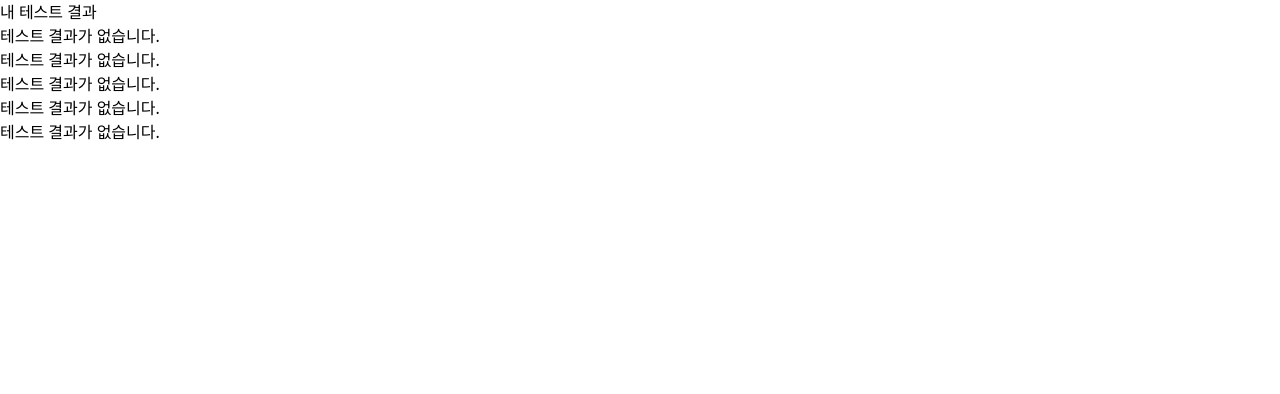
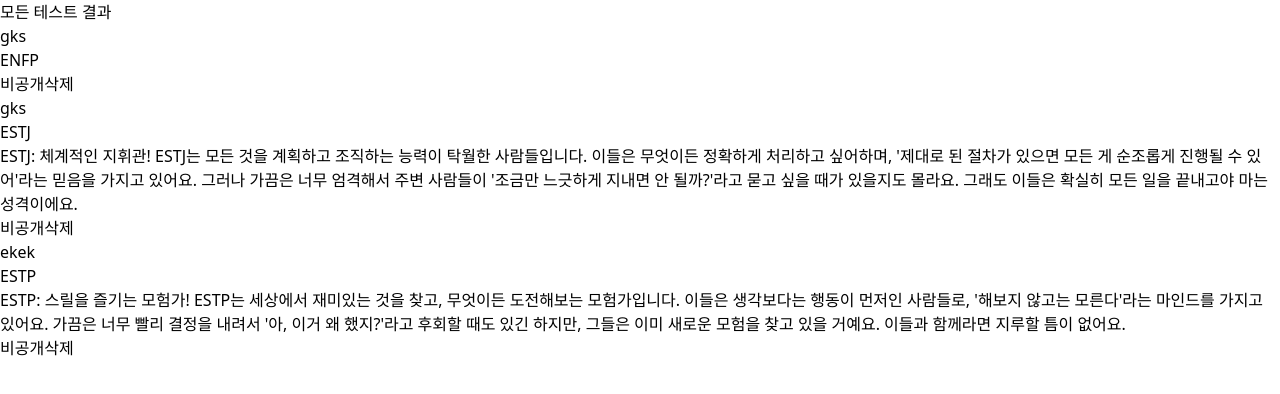
Before and after one commit to gksek015/MBTI, a React (Vite) app: page /result in a window 1280 px wide. Shown: the top 394 px of the page. Built offline with nearby package versions, Linux system fonts and the light colour scheme; data requests are answered from the project's data file; sample sign-in values are in the browser's storage.

Commit message:
fix: TestResult.jsx nickname

```diff
--- a/db.json
+++ b/db.json
@@ -1,34 +1,30 @@
 {
   "testResults": [
     {
-      "id": "aa40",
-      "result": "ESTJ",
+      "id": "f918",
+      "userId": "bbbb",
+      "nickname": "gks",
+      "result": "ENFP",
       "visibility": true,
-      "createdAt": "2024-11-26T01:54:44.618Z"
+      "createdAt": "2024-11-26T05:45:00.138Z"
     },
     {
-      "id": "f9ba",
-      "result": "ENTP",
+      "id": "a70c",
+      "userId": "bbbb",
+      "nickname": "gks",
+      "result": "ESTJ",
+      "description": "ESTJ: 체계적인 지휘관! ESTJ는 모든 것을 계획하고 조직하는 능력이 탁월한 사람들입니다. 이들은 무엇이든 정확하게 처리하고 싶어하며, '제대로 된 절차가 있으면 모든 게 순조롭게 진행될 수 있어'라는 믿음을 가지고 있어요. 그러나 가끔은 너무 엄격해서 주변 사람들이 '조금만 느긋하게 지내면 안 될까?'라고 묻고 싶을 때가 있을지도 몰라요. 그래도 이들은 확실히 모든 일을 끝내고야 마는 성격이에요.",
       "visibility": true,
-      "createdAt": "2024-11-26T02:29:39.789Z"
+      "createdAt": "2024-11-26T05:59:59.386Z"
     },
     {
-      "id": "1692",
-      "result": "ESFJ",
+      "id": "e976",
+      "userId": "hdy1490",
+      "nickname": "ekek",
+      "result": "ESTP",
+      "description": "ESTP: 스릴을 즐기는 모험가! ESTP는 세상에서 재미있는 것을 찾고, 무엇이든 도전해보는 모험가입니다. 이들은 생각보다는 행동이 먼저인 사람들로, '해보지 않고는 모른다'라는 마인드를 가지고 있어요. 가끔은 너무 빨리 결정을 내려서 '아, 이거 왜 했지?'라고 후회할 때도 있긴 하지만, 그들은 이미 새로운 모험을 찾고 있을 거예요. 이들과 함께라면 지루할 틈이 없어요.",
       "visibility": true,
-      "createdAt": "2024-11-26T03:12:25.972Z"
-    },
-    {
-      "id": "a781",
-      "result": "ESFP",
-      "visibility": true,
-      "createdAt": "2024-11-26T03:22:00.118Z"
-    },
-    {
-      "id": "3f77",
-      "result": "ESFJ",
-      "visibility": true,
-      "createdAt": "2024-11-26T03:41:53.466Z"
+      "createdAt": "2024-11-26T06:35:57.450Z"
     }
   ]
 }
--- a/src/api/auth.js
+++ b/src/api/auth.js
@@ -37,7 +37,12 @@ export const login = async (userid, password) => {
 
 export const getUserProfile = async () => {
     try{
-        const response = await API.get("/user");
+        const token = localStorage.getItem("token");
+        const response = await API.get("/user", {
+            headers: {
+                Authorization: `Bearer ${token}`
+            },
+        });
         return response.data;
     } catch(error) {
         console.error(error);
--- a/src/components/TestResultItem.jsx
+++ b/src/components/TestResultItem.jsx
@@ -1,13 +1,16 @@
 
-const TestResultItem = ({results, onUpdate, onDelete}) => {
+const TestResultItem = ({results, onHide, onDelete}) => {
     console.log("second", results)
     return (
         <div className="p-4 bg-gray-100 rounded-lg mb-4">
-          <h2 className="text-xl font-semibold">{results.id}</h2>
+          <h2 className="text-xl font-semibold">{results.nickname}</h2>
           <p>{results.result}</p>
+          <div>
+            <p>{results.description}</p>
+          </div>
           <div className="flex justify-between mt-4">
-            <button onClick={onUpdate} className="btn btn-primary">
-              업데이트
+            <button onClick={onHide} className="btn btn-primary">
+              비공개
             </button>
             <button onClick={onDelete} className="btn btn-danger">
               삭제
--- a/src/components/TestResultList.jsx
+++ b/src/components/TestResultList.jsx
@@ -1,7 +1,7 @@
 import TestResultItem from "./TestResultItem";
 
 
-const TestResultList = ({results, onUpdate, onDelete}) => {
+const TestResultList = ({results, onHide, onDelete}) => {
     console.log("first", results)
     return (
         <div>
@@ -9,9 +9,9 @@ const TestResultList = ({results, onUpdate, onDelete}) => {
             results.map((result) => (
               <TestResultItem
                 key={result.id}
-                results={result} // 단일 결과 전달
-                onUpdate={onUpdate}
-                onDelete={onDelete}
+                results={result}
+                onHide={() => onHide(result.id)}
+                onDelete={() => onDelete(result.id)}
               />
             ))
           ) : (
--- a/src/pages/Test.jsx
+++ b/src/pages/Test.jsx
@@ -1,21 +1,39 @@
-import { useState } from "react";
+import { useEffect, useState } from "react";
 import TestForm from "../components/TestForm";
 import { calculateMBTI, mbtiDescriptions } from "../utils/mbtiCalculator";
 import { useNavigate } from "react-router-dom";
 import { createTestResult } from "../api/testResults";
+import { getUserProfile } from "../api/auth";
 
-const TestPage = ({ user }) => {
+const TestPage = () => {
   const navigate = useNavigate();
   const [result, setResult] = useState(null);
+  const [user, setUser] = useState(null);
+
+  useEffect(() => {
+    const fetchUser = async () => {
+      try {
+        const fetchedUser = await getUserProfile();
+        setUser(fetchedUser)
+      } catch (error) {
+        console.error(error)
+      }
+    };
+    fetchUser();
+  },[])
 
   const handleTestSubmit = async (answers) => {
     console.log({answers})
+
     const mbtiResult = calculateMBTI(answers);
 
     try {
+      const mbtiDescription = mbtiDescriptions[mbtiResult]
       await createTestResult({
         userId: user?.id,
+        nickname: user.nickname,
         result: mbtiResult,
+        description: mbtiDescription,
         visibility: true,
         createdAt : new Date().toISOString(),
       });
--- a/src/pages/TestResult.jsx
+++ b/src/pages/TestResult.jsx
@@ -1,6 +1,7 @@
 import { useState, useEffect } from "react";
 import { getTestResults } from "../api/testResults";
 import TestResultList from "../components/TestResultList";
+import { toast } from "react-toastify";
 
 const TestResult = () => {
   const [results, setResults] = useState([]);
@@ -22,12 +23,18 @@ useEffect(() => {
   fetchTestResults();
 }, [])
 
-const handleUpdate = () => {
-
+const handleHide = (id) => {
+  const updatedResults = results.map((result) =>
+    result.id === id ? {...result, visibility: false} : result
+  );
+  setResults(updatedResults);
+  toast.success(`${id}가 비공개 처리되었습니다.`);
 }
 
-const handleDelete = () => {
-
+const handleDelete = (id) => {
+  const updatedResults = results.filter((result) => result.id !== id);
+  setResults(updatedResults);
+  toast.success(`${id}가 삭제되었습니다.`)
 }
 
 console.log("result => ", results)
@@ -39,21 +46,14 @@ console.log("filter => ", filteredResults)
 
   return (
     <div className="container mx-auto p-6">
-      <h1 className="text-3xl font-bold mb-6">내 테스트 결과</h1>
+      <h1 className="text-3xl font-bold mb-6">모든 테스트 결과</h1>
 
       <div>
-        {filteredResults.length > 0 ? (
-          filteredResults.map((result) => (
             <TestResultList
-              key={result.id}
-              results={result}
-              onUpdate={handleUpdate}
+              results={filteredResults}
+              onHide={handleHide}
               onDelete={handleDelete}
             />
-          ))
-        ) : (
-          <p>현재 테스트 결과가 없습니다.</p>
-        )}
       </div>
     </div>
   );
```
